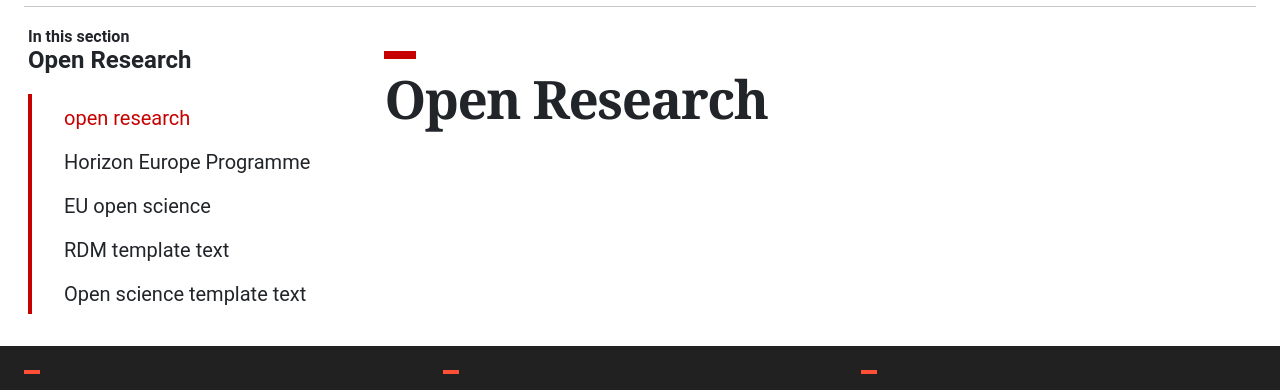
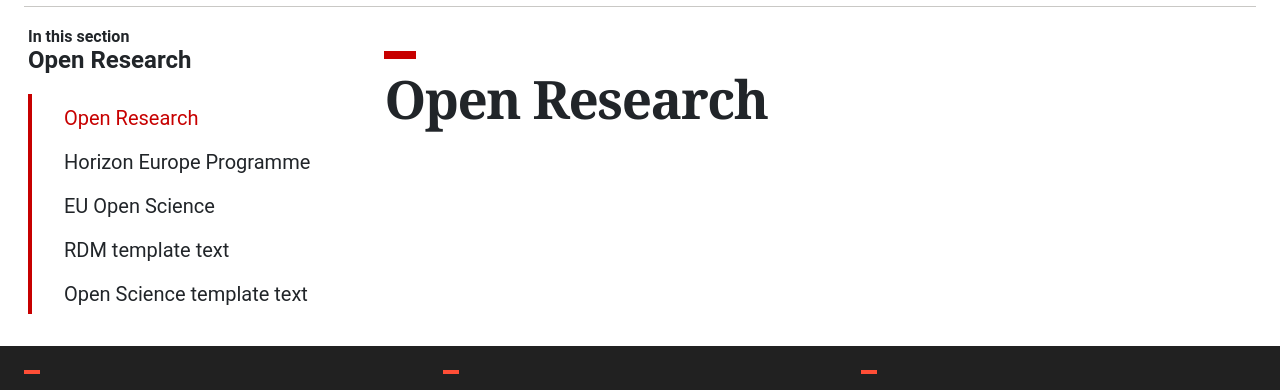
Before and after one commit to uol-library/rdl-handbook, a Jekyll site: the page built from pages/open-research/index.md, in a window 1280 px wide. Shown: the part 308-698 px from the top of the page. Built offline with Jekyll 4.4.1, drawn with Linux system fonts in a browser that asks for light colours; some web fonts are replaced.

```diff
--- a/_data/navigation.yml
+++ b/_data/navigation.yml
@@ -154,15 +154,15 @@ sections:
   openresearch:
     title: Open Research
     items:
-      - title: open research
+      - title: Open Research
         url: /open-research/
       - title: Horizon Europe Programme
         url: /open-research/horizon-europe-programme/
-      - title: EU open science
+      - title: EU Open Science
         url: /open-research/eu-open-science/
       - title: RDM template text
         url: /open-research/rdm-template/
-      - title: Open science template text
+      - title: Open Science template text
         url: /open-research/open-science-template/
 
 # Section Calls to action
```
